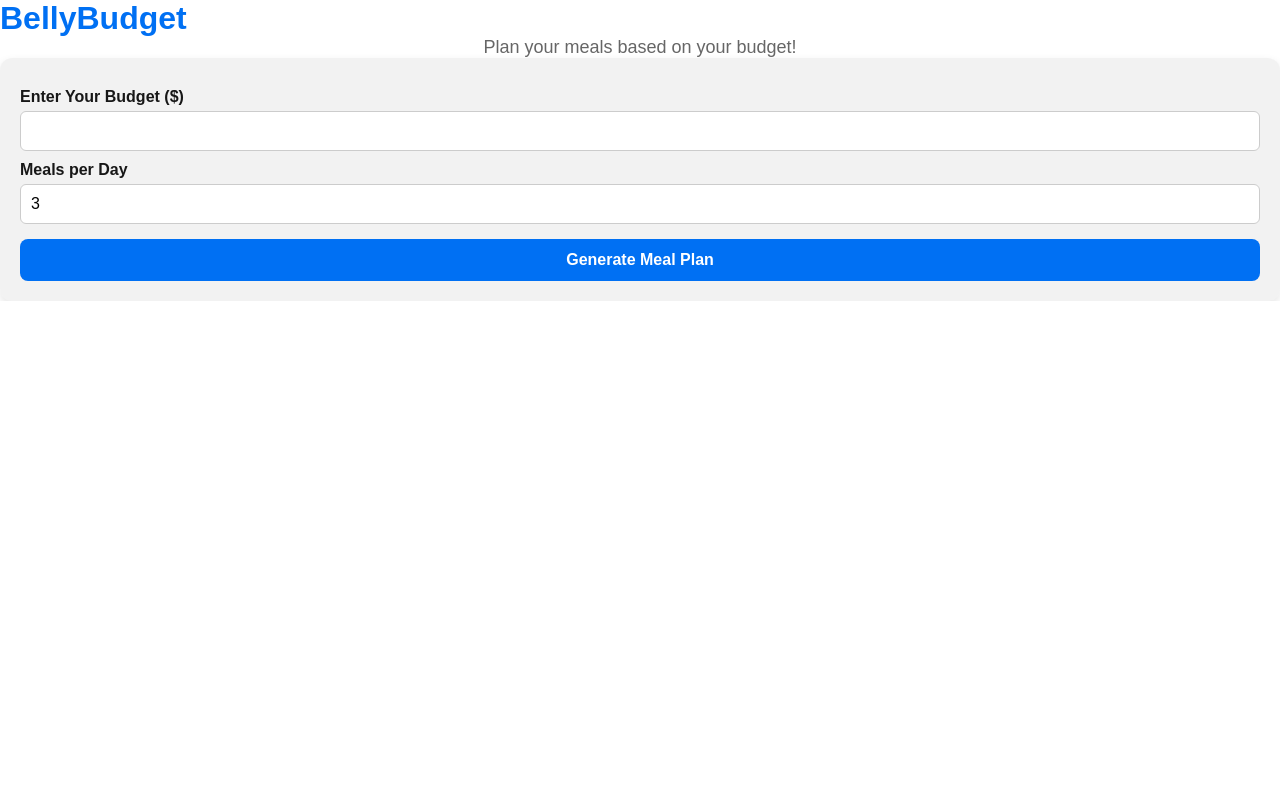
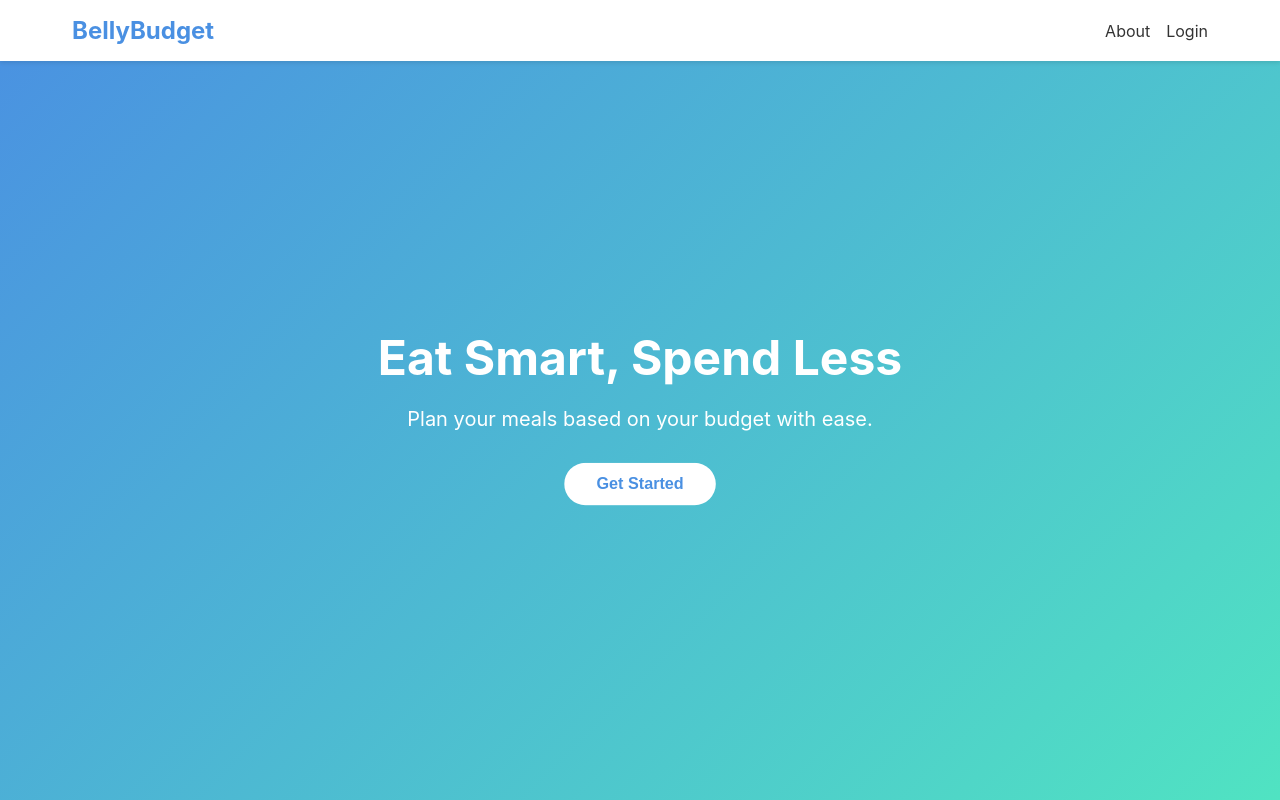
Before and after one commit to jxc2008/BellyBudget, a Next.js app in the folder frontend/bellybudget/: page / in a window 1280 px wide. Built offline with nearby package versions, Linux system fonts and the light colour scheme.

Commit message:
barebones

```diff
--- a/frontend/bellybudget/src/app/globals.css
+++ b/frontend/bellybudget/src/app/globals.css
@@ -1,33 +1,19 @@
 :root {
-  --background: #ffffff;
-  --foreground: #171717;
-}
-
-@media (prefers-color-scheme: dark) {
-  :root {
-    --background: #0a0a0a;
-    --foreground: #ededed;
-  }
-}
-
-html,
-body {
-  max-width: 100vw;
-  overflow-x: hidden;
+  --primary-color: #4a90e2;
+  --secondary-color: #50e3c2;
+  --background-color: #f8f9fa;
+  --text-color: #333;
+  --white: #ffffff;
 }
 
 body {
-  color: var(--foreground);
-  background: var(--background);
-  font-family: Arial, Helvetica, sans-serif;
-  -webkit-font-smoothing: antialiased;
-  -moz-osx-font-smoothing: grayscale;
-}
-
-* {
+  font-family: -apple-system, BlinkMacSystemFont, "Segoe UI", Roboto, Oxygen, Ubuntu, Cantarell, "Open Sans",
+    "Helvetica Neue", sans-serif;
+  color: var(--text-color);
+  background-color: var(--background-color);
+  margin: 0;
+  padding: 0;
   box-sizing: border-box;
-  padding: 0;
-  margin: 0;
 }
 
 a {
@@ -35,8 +21,6 @@ a {
   text-decoration: none;
 }
 
-@media (prefers-color-scheme: dark) {
-  html {
-    color-scheme: dark;
-  }
+* {
+  box-sizing: border-box;
 }
--- a/frontend/bellybudget/src/app/page.module.css
+++ b/frontend/bellybudget/src/app/page.module.css
@@ -1,133 +1,93 @@
-/* Color Variables */
-:root {
-  --gray-rgb: 0, 0, 0;
-  --gray-alpha-200: rgba(var(--gray-rgb), 0.08);
-  --gray-alpha-100: rgba(var(--gray-rgb), 0.05);
-  --primary-color: #0070f3;
-  --button-primary-hover: #005bb5;
-  --button-secondary-hover: #f2f2f2;
+/* Main Container */
+.container {
+  display: flex;
+  flex-direction: column;
+  align-items: center;
+  justify-content: center;
+  height: 100vh;
+  text-align: center;
+  background: linear-gradient(135deg, #ff7eb3, #ff758c);
+  color: white;
+  position: relative;
 }
 
-@media (prefers-color-scheme: dark) {
-  :root {
-    --gray-rgb: 255, 255, 255;
-    --gray-alpha-200: rgba(var(--gray-rgb), 0.145);
-    --gray-alpha-100: rgba(var(--gray-rgb), 0.06);
-    --button-primary-hover: #ccc;
-    --button-secondary-hover: #1a1a1a;
-  }
+/* Navbar */
+.navbar {
+  width: 100%;
+  max-width: 1200px;
+  display: flex;
+  justify-content: space-between;
+  align-items: center;
+  padding: 20px 40px;
+  position: absolute;
+  top: 0;
 }
 
-/* Page Layout */
-.page {
-  display: grid;
-  grid-template-rows: auto 1fr auto;
-  align-items: center;
-  justify-items: center;
-  min-height: 100vh;
-  padding: 60px 40px;
-  gap: 48px;
-  font-family: var(--font-geist-sans);
-  background-color: var(--background, #ffffff);
-}
-
-/* Main Content */
-.main {
-  display: flex;
-  flex-direction: column;
-  gap: 32px;
-  align-items: center;
-  width: 100%;
-  max-width: 500px;
-}
-
-/* Headings */
-.heading {
-  font-size: 32px;
-  font-weight: bold;
-  color: var(--primary-color);
-}
-
-.subtitle {
-  font-size: 18px;
-  color: #666;
-  text-align: center;
-}
-
-/* Form Styling */
-.formContainer {
-  width: 100%;
-  padding: 20px;
-  background: var(--gray-alpha-100);
-  border-radius: 12px;
-  box-shadow: 0px 4px 10px rgba(0, 0, 0, 0.1);
-}
-
-.label {
-  display: block;
-  margin: 10px 0 5px;
+.logo {
+  font-size: 24px;
   font-weight: bold;
 }
 
-.input {
-  width: 100%;
-  padding: 10px;
-  border-radius: 6px;
-  border: 1px solid #ccc;
-  font-size: 16px;
+.navLinks {
+  display: flex;
+  gap: 20px;
 }
 
-/* Button Styling */
-.button {
-  width: 100%;
-  background: var(--primary-color);
+.navItem {
+  text-decoration: none;
   color: white;
-  padding: 12px;
-  border-radius: 8px;
-  border: none;
-  font-size: 16px;
   font-weight: bold;
-  cursor: pointer;
-  transition: background 0.2s;
-  margin-top: 15px;
+  transition: opacity 0.2s ease-in-out;
 }
 
-.button:hover {
-  background: var(--button-primary-hover);
+.navItem:hover {
+  opacity: 0.8;
 }
 
-/* Meal Plan Page */
-.mealContainer {
-  width: 100%;
+/* Hero Section */
+.hero {
+  margin-top: 100px;
   max-width: 600px;
-  padding: 20px;
-  text-align: center;
 }
 
-.mealItem {
-  padding: 12px;
-  border: 1px solid var(--gray-alpha-200);
-  border-radius: 8px;
-  margin: 8px 0;
-  background: #f9f9f9;
-  font-size: 18px;
+.heroTitle {
+  font-size: 48px;
+  font-weight: bold;
+  text-shadow: 2px 2px 10px rgba(0, 0, 0, 0.2);
 }
 
-@media (max-width: 600px) {
-  .page {
-    padding: 32px;
-  }
+.heroSubtitle {
+  font-size: 20px;
+  margin-top: 10px;
+  opacity: 0.9;
+}
 
-  .formContainer {
-    padding: 15px;
-  }
+/* CTA Button */
+.ctaButton {
+  background-color: white;
+  color: #ff758c;
+  border: none;
+  padding: 15px 30px;
+  font-size: 18px;
+  font-weight: bold;
+  border-radius: 30px;
+  cursor: pointer;
+  transition: transform 0.2s ease-in-out;
+  margin-top: 20px;
+}
 
-  .button {
-    font-size: 14px;
-    padding: 10px;
-  }
+.ctaButton:hover {
+  transform: scale(1.05);
+}
 
-  .mealContainer {
-    max-width: 100%;
-  }
+/* Animated Background */
+.animatedBackground {
+  position: absolute;
+  top: 0;
+  left: 0;
+  width: 100%;
+  height: 100%;
+  background: url("/assets/waves.svg") repeat;
+  opacity: 0.3;
+  z-index: -1;
 }
--- a/frontend/bellybudget/src/app/page.tsx
+++ b/frontend/bellybudget/src/app/page.tsx
@@ -1,43 +1,10 @@
-"use client"; // Required for React state in Next.js App Router
-
-import { useState } from "react";
-import { useRouter } from "next/navigation"; // Use `next/navigation` in App Router
-import styles from "./page.module.css"; // Assuming CSS module exists
+import Layout from "../components/Layout"
+import Hero from "../components/Hero"
 
 export default function Home() {
-  const [budget, setBudget] = useState("");
-  const [mealsPerDay, setMealsPerDay] = useState(3);
-  const router = useRouter();
-
   return (
-    <div className={styles.container}>
-      <h1 className={styles.heading}>BellyBudget</h1>
-      <p className={styles.subtitle}>Plan your meals based on your budget!</p>
-
-      <div className={styles.formContainer}>
-        <label className={styles.label}>Enter Your Budget ($)</label>
-        <input
-          type="number"
-          className={styles.input}
-          value={budget}
-          onChange={(e) => setBudget(e.target.value)}
-        />
-
-        <label className={styles.label}>Meals per Day</label>
-        <input
-          type="number"
-          className={styles.input}
-          value={mealsPerDay}
-          onChange={(e) => setMealsPerDay(Number(e.target.value))}
-        />
-
-        <button
-          className={styles.button}
-          onClick={() => router.push(`/mealplan?budget=${budget}&mealsPerDay=${mealsPerDay}`)}
-        >
-          Generate Meal Plan
-        </button>
-      </div>
-    </div>
-  );
+    <Layout>
+      <Hero />
+    </Layout>
+  )
 }
--- /dev/null
+++ b/frontend/bellybudget/src/components/Hero.module.css
@@ -0,0 +1,71 @@
+.hero {
+    min-height: 100vh;
+    display: flex;
+    align-items: center;
+    justify-content: center;
+    background: linear-gradient(135deg, var(--primary-color), var(--secondary-color));
+    color: var(--white);
+  }
+
+  .container {
+    max-width: 1200px;
+    margin: 0 auto;
+    padding: 2rem;
+    text-align: center;
+  }
+
+  .title {
+    font-size: 3rem;
+    font-weight: bold;
+    margin-bottom: 1rem;
+    animation: fadeIn 0.8s ease-out forwards;
+  }
+
+  .subtitle {
+    font-size: 1.25rem;
+    margin-bottom: 2rem;
+    animation: fadeIn 0.8s ease-out 0.2s forwards;
+    opacity: 0;
+  }
+
+  .cta {
+    background-color: var(--white);
+    color: var(--primary-color);
+    font-size: 1rem;
+    font-weight: bold;
+    padding: 0.75rem 2rem;
+    border: none;
+    border-radius: 9999px;
+    cursor: pointer;
+    transition: all 0.3s ease;
+    animation: fadeIn 0.8s ease-out 0.4s forwards, pulse 2s infinite;
+    opacity: 0;
+  }
+
+  .cta:hover {
+    transform: translateY(-2px);
+    box-shadow: 0 4px 6px rgba(0, 0, 0, 0.1);
+  }
+
+  @keyframes fadeIn {
+    from {
+      opacity: 0;
+      transform: translateY(20px);
+    }
+    to {
+      opacity: 1;
+      transform: translateY(0);
+    }
+  }
+
+  @keyframes pulse {
+    0% {
+      transform: scale(1);
+    }
+    50% {
+      transform: scale(1.05);
+    }
+    100% {
+      transform: scale(1);
+    }
+  }
--- /dev/null
+++ b/frontend/bellybudget/src/components/Hero.tsx
@@ -0,0 +1,22 @@
+"use client"; // Required for event handlers in Next.js App Router
+
+import { useRouter } from "next/navigation";
+import styles from "./Hero.module.css";
+
+const Hero = () => {
+  const router = useRouter();
+
+  return (
+    <div className={styles.hero}>
+      <div className={styles.container}>
+        <h1 className={styles.title}>Eat Smart, Spend Less</h1>
+        <p className={styles.subtitle}>Plan your meals based on your budget with ease.</p>
+        <button className={styles.cta} onClick={() => router.push("/dashboard")}>
+          Get Started
+        </button>
+      </div>
+    </div>
+  );
+};
+
+export default Hero;
--- /dev/null
+++ b/frontend/bellybudget/src/components/Layout.module.css
@@ -0,0 +1,5 @@
+.layout {
+    min-height: 100vh;
+    display: flex;
+    flex-direction: column;
+  }
--- /dev/null
+++ b/frontend/bellybudget/src/components/Layout.tsx
@@ -0,0 +1,18 @@
+import type React from "react";
+import Navbar from "./Navbar";
+import styles from "./Layout.module.css";
+
+interface LayoutProps {
+  children: React.ReactNode;
+}
+
+const Layout = ({ children }: LayoutProps) => {
+  return (
+    <div className={styles.layout}>
+      <Navbar />
+      <main className={styles.main}>{children}</main>
+    </div>
+  );
+};
+
+export default Layout;
--- /dev/null
+++ b/frontend/bellybudget/src/components/Navbar.module.css
@@ -0,0 +1,38 @@
+.navbar {
+    position: fixed;
+    top: 0;
+    left: 0;
+    right: 0;
+    background-color: var(--white);
+    box-shadow: 0 2px 4px rgba(0, 0, 0, 0.1);
+    z-index: 1000;
+  }
+
+  .container {
+    max-width: 1200px;
+    margin: 0 auto;
+    padding: 1rem 2rem;
+    display: flex;
+    justify-content: space-between;
+    align-items: center;
+  }
+
+  .logo {
+    font-size: 1.5rem;
+    font-weight: bold;
+    color: var(--primary-color);
+  }
+
+  .links {
+    display: flex;
+    gap: 1rem;
+  }
+
+  .link {
+    color: var(--text-color);
+    transition: color 0.3s ease;
+  }
+
+  .link:hover {
+    color: var(--primary-color);
+  }
--- /dev/null
+++ b/frontend/bellybudget/src/components/Navbar.tsx
@@ -0,0 +1,24 @@
+import Link from "next/link"
+import styles from "./Navbar.module.css"
+
+const Navbar = () => {
+  return (
+    <nav className={styles.navbar}>
+      <div className={styles.container}>
+        <Link href="/" className={styles.logo}>
+          BellyBudget
+        </Link>
+        <div className={styles.links}>
+          <Link href="/about" className={styles.link}>
+            About
+          </Link>
+          <Link href="/login" className={styles.link}>
+            Login
+          </Link>
+        </div>
+      </div>
+    </nav>
+  )
+}
+
+export default Navbar
```
Also changed, not shown: frontend/bellybudget/src/app/about/page.tsx (added, +8 -0 lines).
